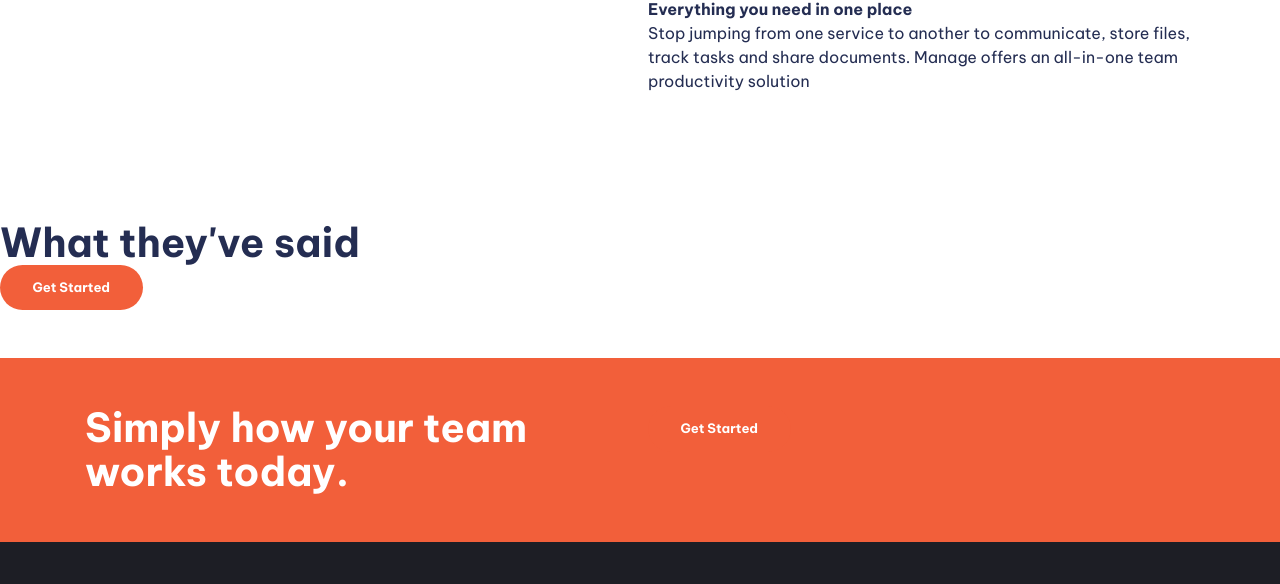
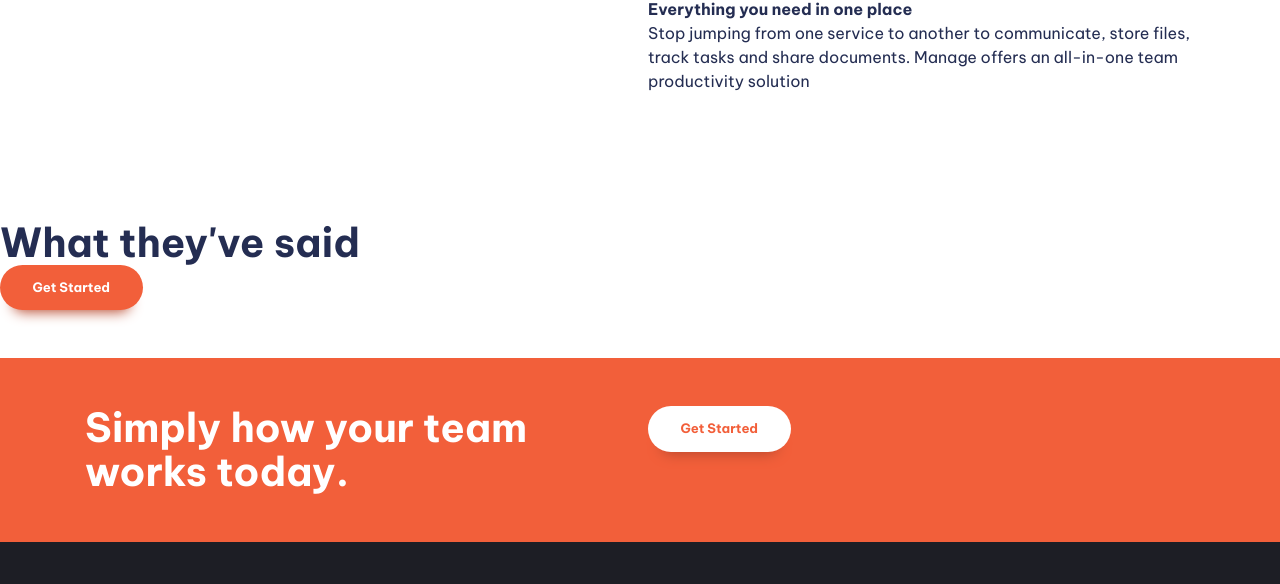
Before and after one commit to nirmalspk25/Responsive-Design, a website built with Vite: page index.html in a window 1280 px wide. Shown: the part 1120-1704 px from the top of the page. Built offline with nearby package versions, Linux system fonts and the light colour scheme.

Commit message:
button inverted added

```diff
--- a/index.html
+++ b/index.html
@@ -114,7 +114,7 @@
               </p>
             </div>
             <div>
-              <button class="button" data-tyep="inverted">Get Started</button>
+              <button class="button" data-type="inverted">Get Started</button>
             </div>
           </div>
         </div>
--- a/src/style.css
+++ b/src/style.css
@@ -1,4 +1,5 @@
 :root {
+  --clr-accent-500: hsl(12, 60%, 45%);
   --clr-accent-400: hsl(12, 88%, 59%);
   --clr-accent-300: hsl(12, 88%, 75%);
   --clr-accent-100: hsl(12, 100%, 96%);
@@ -229,14 +230,26 @@ body {
   cursor: pointer;
   text-decoration: none;
   border-radius: 100vmax;
-  padding: 1em 2.5em;
+  padding: 1.25em 2.5em;
+  line-height: 1;
   font-weight: var(--fw-bold);
   font-size: var(--fs-button);
   color: var(--clr-neutral-100);
   background-color: var(--clr-accent-400);
+  box-shadow: 0 1.125em 1em -1em var(--clr-accent-500);
 }
 
 .button:hover,
 .button:focus-visible {
   background-color: var(--clr-accent-300);
 }
+
+.button[data-type="inverted"] {
+  background-color: var(--clr-neutral-100);
+  color: var(--clr-accent-400);
+}
+.button[data-type="inverted"]:hover,
+.button[data-type="inverted"]:focus-visible {
+  background-color: var(--clr-neutral-100);
+  color: var(--clr-accent-300);
+}
```
